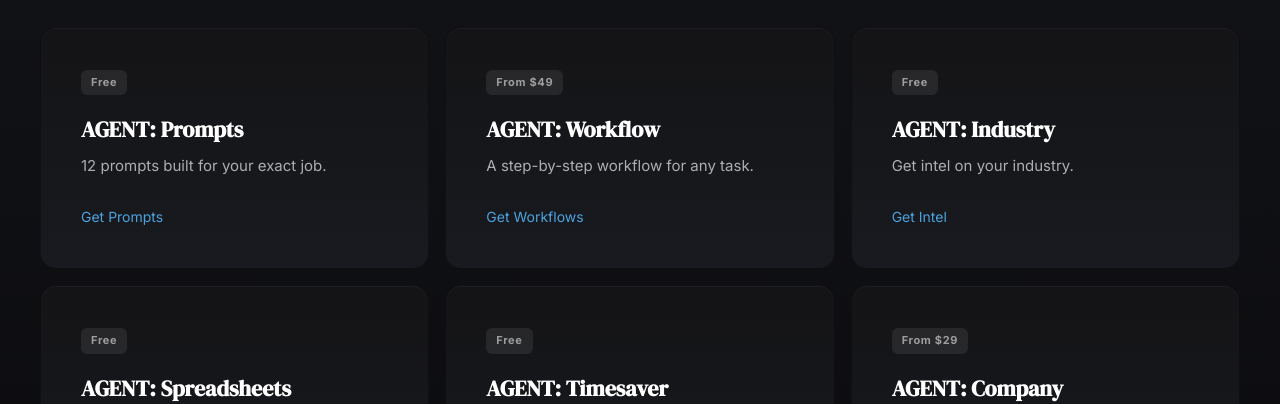
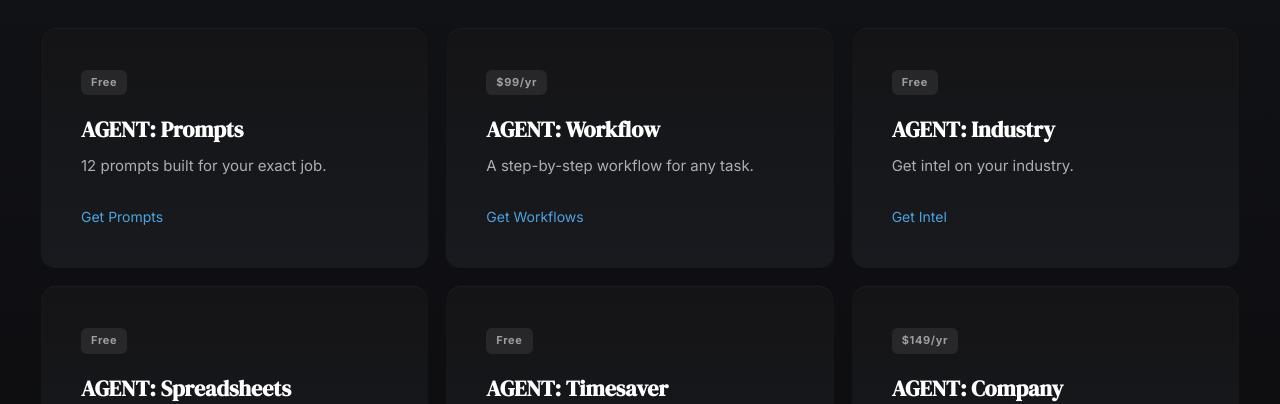
Before and after one commit to coolcalvin457-tech/agent-timesaver-nextjs, a Next.js app: page /agents in a window 1280 px wide. Shown: the part 327-731 px from the top of the page. Built offline with nearby package versions, Linux system fonts and the light colour scheme; no server answers.

Commit message:
Agents: card pills to annual-price anchors (/yr, /yr)

```diff
--- a/app/agents/page.tsx
+++ b/app/agents/page.tsx
@@ -32,7 +32,7 @@ const tools = [
     slug: "workflow",
     href: "/workflow",
     badgeClass: "tool-badge-paid",
-    label: "From $49",
+    label: "$99/yr",
     name: "AGENT: Workflow",
     tagline: "A step-by-step workflow for any task.",
     description: "",
@@ -73,7 +73,7 @@ const tools = [
     slug: "company",
     href: "/company",
     badgeClass: "tool-badge-paid",
-    label: "From $29",
+    label: "$149/yr",
     name: "AGENT: Company",
     tagline: "A competitive dossier on any company.",
     description: "",
```
